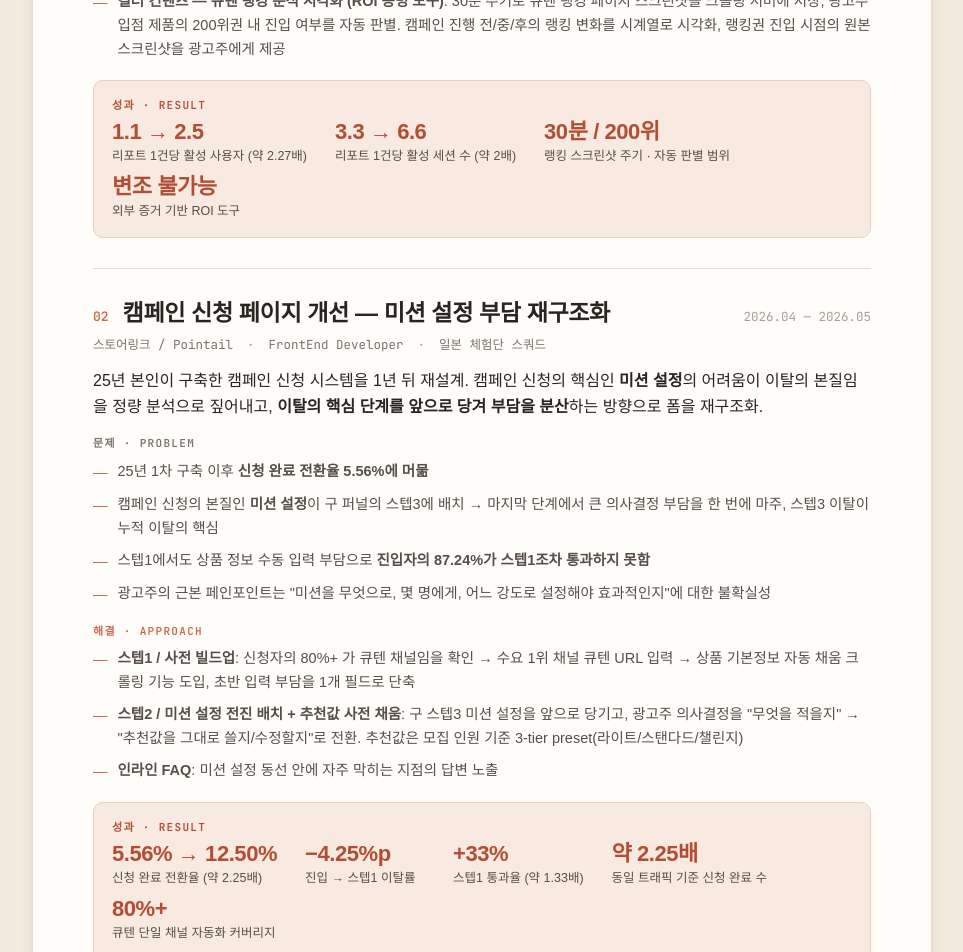
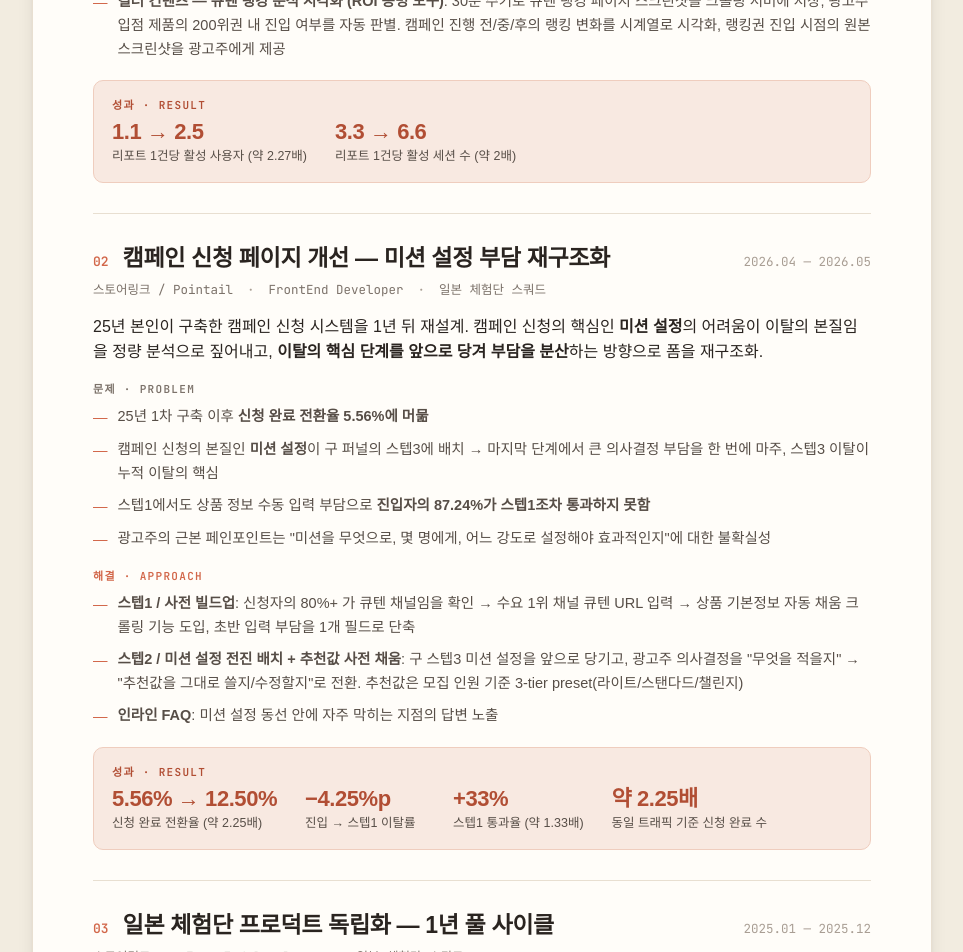
Before and after one commit to unani92/unani-resume, a Next.js app: page /career in a window 1280 px wide. Shown: the part 880-1832 px from the top of the page, without its empty margins (158-1121 px from the left). Built offline with nearby package versions, Linux system fonts and the light colour scheme; a web font is replaced by a local one.

Commit message:
fix: 부자연스러운 워딩 수정

```diff
--- a/app/career/page.tsx
+++ b/app/career/page.tsx
@@ -40,8 +40,6 @@ const PROJECTS: ProjectData[] = [
     results: [
       { metric: '1.1 → 2.5', label: '리포트 1건당 활성 사용자 (약 2.27배)' },
       { metric: '3.3 → 6.6', label: '리포트 1건당 활성 세션 수 (약 2배)' },
-      { metric: '30분 / 200위', label: '랭킹 스크린샷 주기 · 자동 판별 범위' },
-      { metric: '변조 불가능', label: '외부 증거 기반 ROI 도구' },
     ],
   },
   {
@@ -76,7 +74,6 @@ const PROJECTS: ProjectData[] = [
       { metric: '−4.25%p', label: '진입 → 스텝1 이탈률' },
       { metric: '+33%', label: '스텝1 통과율 (약 1.33배)' },
       { metric: '약 2.25배', label: '동일 트래픽 기준 신청 완료 수' },
-      { metric: '80%+', label: '큐텐 단일 채널 자동화 커버리지' },
     ],
   },
   {
```
